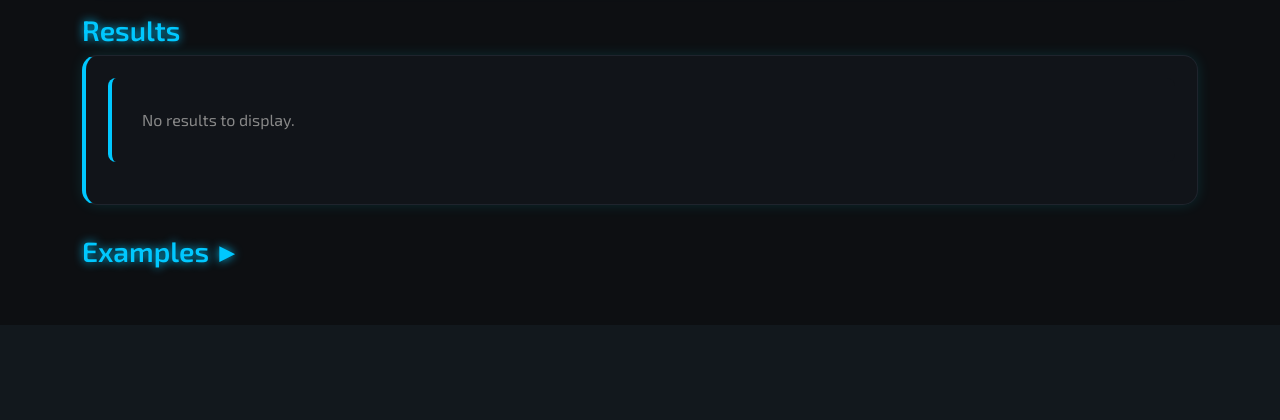
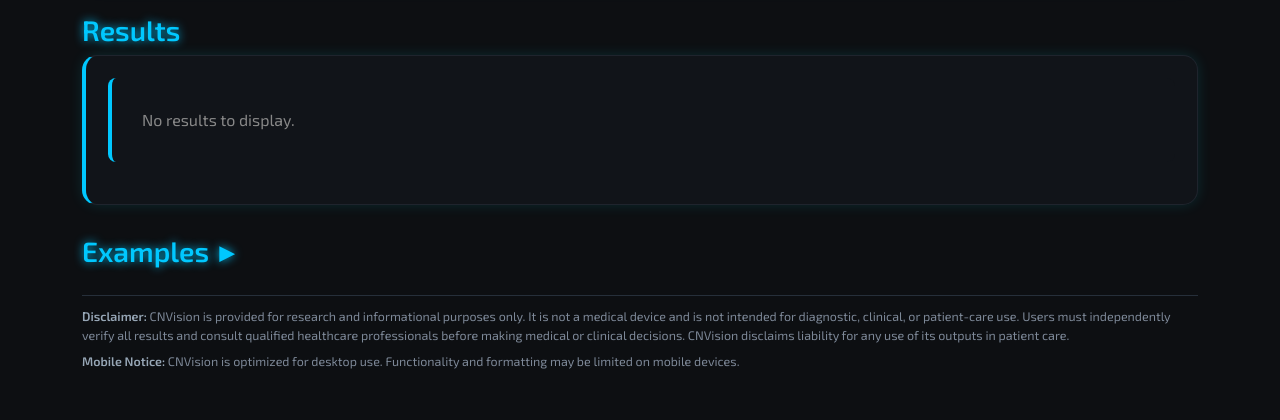
Before and after one commit to mliao2710/CNVision, a Flask app: page / in a window 1280 px wide. Shown: the part 837-1257 px from the top of the page. Before the commit the page ends 1106 px from the top, so only its background shows below. Run offline with Flask 3, Linux system fonts and the light colour scheme.

Commit message:
Add disclaimer note to index.html
Added disclaimer note regarding the use of CNVision.

```diff
--- a/v6/templates/index.html
+++ b/v6/templates/index.html
@@ -196,6 +196,21 @@ Core Functions:
             font-size: 0.85rem;
             color: #88a;
             margin-top: 4px;
+        }
+
+        .disclaimer-note {
+            margin-top: 26px;
+            padding-top: 12px;
+            border-top: 1px solid #2a3340;
+            font-size: 0.78rem;
+            color: #8a96a7;
+            line-height: 1.5;
+            opacity: 0.9;
+        }
+
+        .disclaimer-note strong {
+            color: #a7b8c9;
+            font-weight: 600;
         }
     </style>
 </head>
@@ -450,6 +465,11 @@ Core Functions:
         <span id="arrowIcon" style="transition: transform 0.3s ease;">&#9656;</span>
     </h3>
 
+    <div class="disclaimer-note">
+        <div><strong>Disclaimer:</strong> CNVision is provided for research and informational purposes only. It is not a medical device and is not intended for diagnostic, clinical, or patient-care use. Users must independently verify all results and consult qualified healthcare professionals before making medical or clinical decisions. CNVision disclaims liability for any use of its outputs in patient care.</div>
+        <div style="margin-top: 8px;"><strong>Mobile Notice:</strong> CNVision is optimized for desktop use. Functionality and formatting may be limited on mobile devices.</div>
+    </div>
+
     <div class="collapse" id="examplesCollapse">
         <div class="card-dark results-box mt-2">
             <!-- Example 1: Exon Mode -->
@@ -535,6 +555,7 @@ Core Functions:
             </div>
         </div>
     </div>
+
 </div>
 
 <script src="https://cdn.jsdelivr.net/npm/bootstrap@5.3.2/dist/js/bootstrap.bundle.min.js"></script>
```
